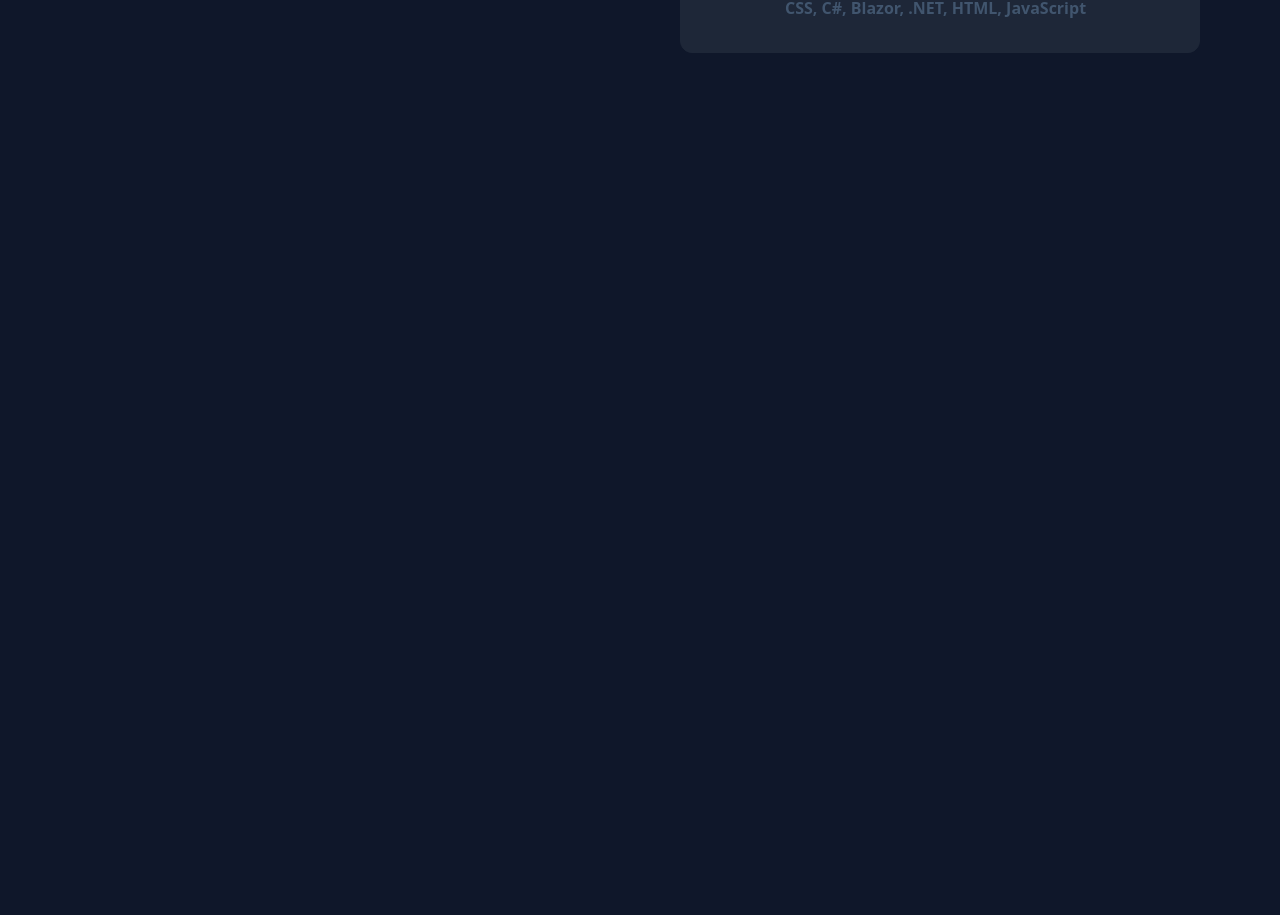
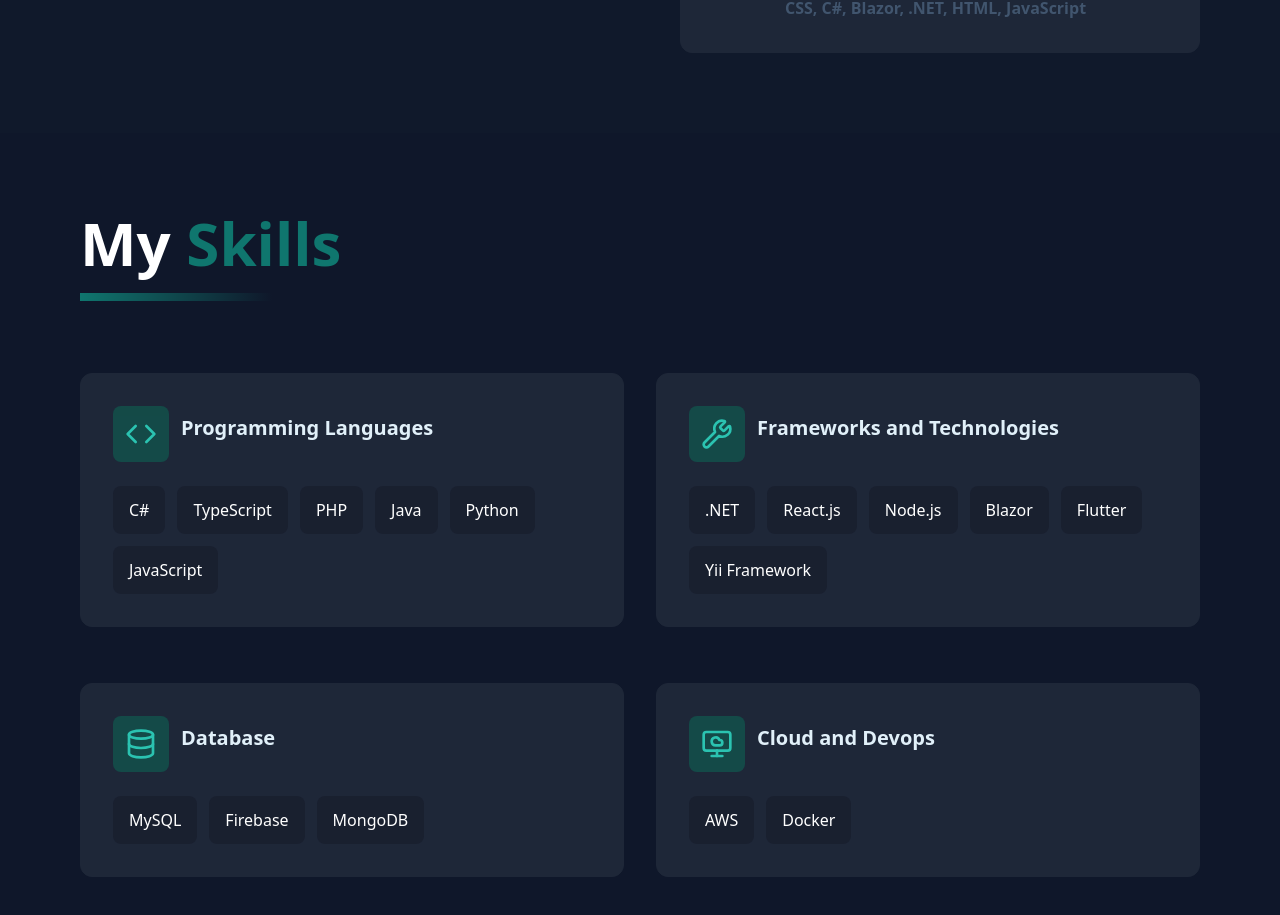
Before and after one commit to Kavi-Dew-23/Portfolio, a React (Vite) app in the folder portfolio/: page / in a window 1280 px wide. Shown: the part 1871-2786 px from the top of the page. Before the commit the page ends 2004 px from the top, so only its background shows below. Built offline with nearby package versions, Linux system fonts and the light colour scheme.

Commit message:
Add Skills page

```diff
--- a/portfolio/src/Pages/Home.tsx
+++ b/portfolio/src/Pages/Home.tsx
@@ -2,6 +2,7 @@
 import Profile from "../components/Profile";
 import AboutMe from "../components/AboutMe";
 import Introduction from "../components/Introduction";
+import Skills from "../components/Skills";
 
 const Home: React.FC =() => {
     return(
@@ -15,6 +16,7 @@
         </section>
         {/**Bio section */}
         <Introduction />
+        <Skills />
         </main>
 
     )
--- a/portfolio/src/components/AboutMe.tsx
+++ b/portfolio/src/components/AboutMe.tsx
@@ -52,7 +52,7 @@
         <a href="#introduction"
         className="flex flex-col items-center gap-2 hover:text-[#21C6B6] text-gray-400">
             <span className="text-s">Scroll</span>
-            <ArrowDown className="animate-bounce size-6"/>
+            <ArrowDown className="animate-pulse size-6"/>
         </a>
     </div>
         </div>
--- a/portfolio/src/components/Introduction.tsx
+++ b/portfolio/src/components/Introduction.tsx
@@ -3,7 +3,7 @@
 
 const Introduction: React. FC = () => {
     return(
-        <section id="introduction" className="w-full py-20 px-20">
+        <section id="introduction" className="w-full py-20 px-20 bg-[#1e2738] bg-opacity-10">
                 {/**Seperate into 2 sections */}
                 <div>
                 <h1 className="text-white text-6xl font-bold mb-5">About <span className="text-teal-700">Me</span> </h1>
--- /dev/null
+++ b/portfolio/src/components/Skills.tsx
@@ -0,0 +1,94 @@
+import { Bot, CodeIcon, Database, MonitorCloud, MonitorCog, Wrench } from "lucide-react";
+import type React from "react";
+
+const Skills: React. FC = () => {
+    const SkillsCategories = [
+        {
+            title: "Programming Languages",
+            icon: CodeIcon,
+            skills: ["C#", "TypeScript", "PHP", "Java", "Python", "JavaScript"]
+        },
+
+        {
+            title: "Frameworks and Technologies",
+            icon: Wrench,
+            skills: [".NET", "React.js", "Node.js", "Blazor", "Flutter", "Yii Framework"]
+        },
+
+        {
+            title: "Database",
+            icon: Database,
+            skills: ["MySQL", "Firebase", "MongoDB"]
+        },
+
+        {
+            title: "Cloud and Devops",
+            icon: MonitorCloud,
+            skills: ["AWS", "Docker"]
+        },
+
+        {
+            title: "Operating Systems",
+            icon: MonitorCog,
+            skills: ["Windows", "Linux"]
+        },
+
+        {
+            title: "AI and Machine Learning",
+            icon: Bot,
+            skills: ["Tensorflow", "Transformers", "NLP", "LLM", "Hugging Face", "Prompt Engineering"]
+        }
+    ]
+
+
+    return (
+        <section id="skills" className="w-full py-20 px-20">
+            <div>
+            <h1 className="text-white text-6xl font-bold mb-5">
+                My <span className="text-teal-700">Skills</span>
+            </h1>
+
+            {/**Horizontal line */}
+            <div className="w-48 h-2 mb-12 bg-gradient-to-r from-teal-700 to-transparent"></div>
+
+            {/**Grid for Caeds*/}
+            <div className="grid md:grid-cols-2 gap-8">
+                {SkillsCategories.map((category, index) => (
+                    <div
+                    key={index}
+                    className="bg-[#1e2738] border border-[#1e2738] transition-all duration-300
+                    hover:shadow-[0_0_20px_rgba(45,212,191,0.3)]
+                    rounded-xl p-8 mt-6">
+                        {/**title of the card */}
+                        <div className="flex items-center gap-3 mb-6">
+                            <div className="p-3 rounded-lg bg-teal-900 opacity-90 text-[#2dd4bf] justify-center">
+                                <category.icon size={32} />
+                            </div>
+                            <h1 className="text-[#e1f0f9] font-semibold text-xl mb-3">
+                                {category.title}
+                            </h1>
+                        </div>
+
+                        {/**Skills in the card */}
+                        <div className="flex flex-wrap gap-3">
+                            {category.skills.map((skill, i) => (
+                                <span
+                                key={i}
+                                className="px-4 py-3 bg-[#181f2e] bg-opacity-80 text-white border-none rounded-lg">
+                                    {skill}
+                                </span>
+                            ))}
+                        </div>
+                    </div>
+                ))}
+
+
+            </div>
+
+            </div>
+
+        </section>
+    );
+};
+
+export default Skills;
```
